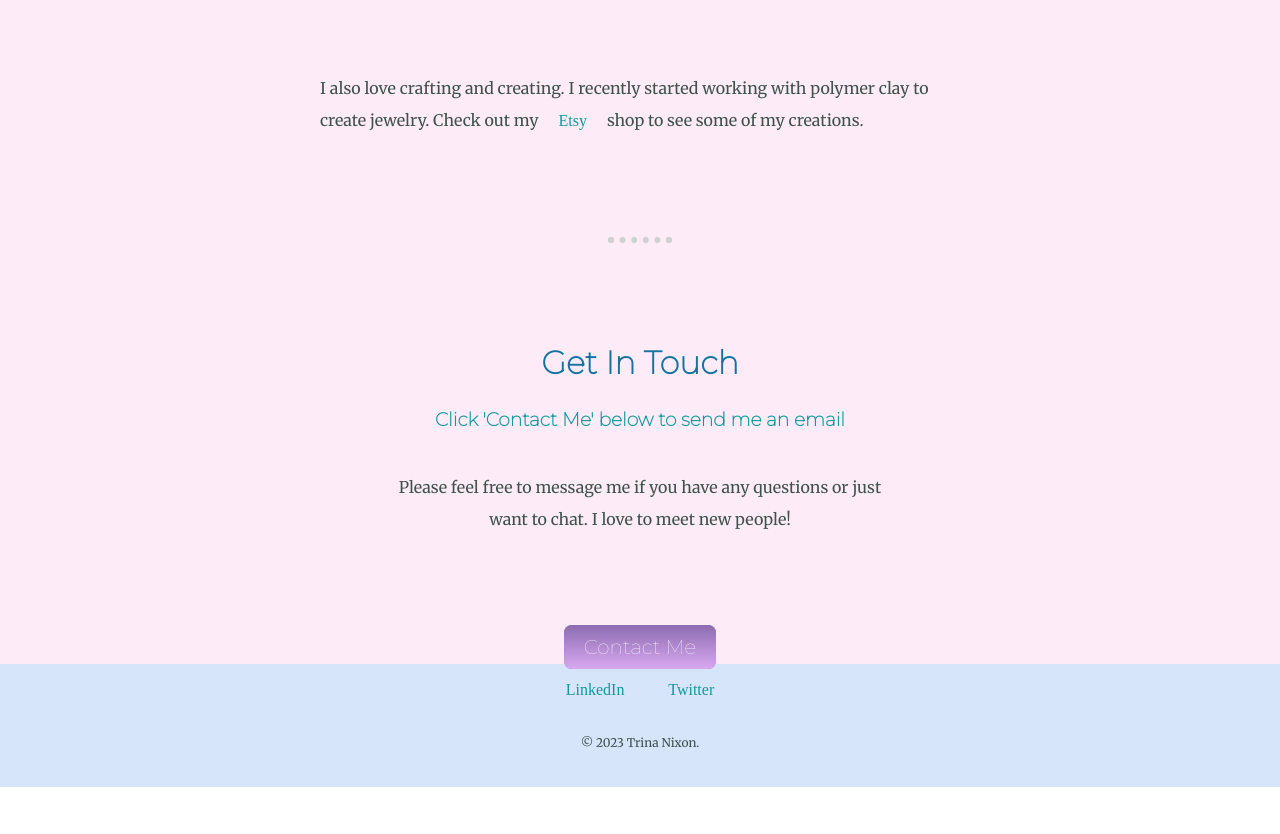
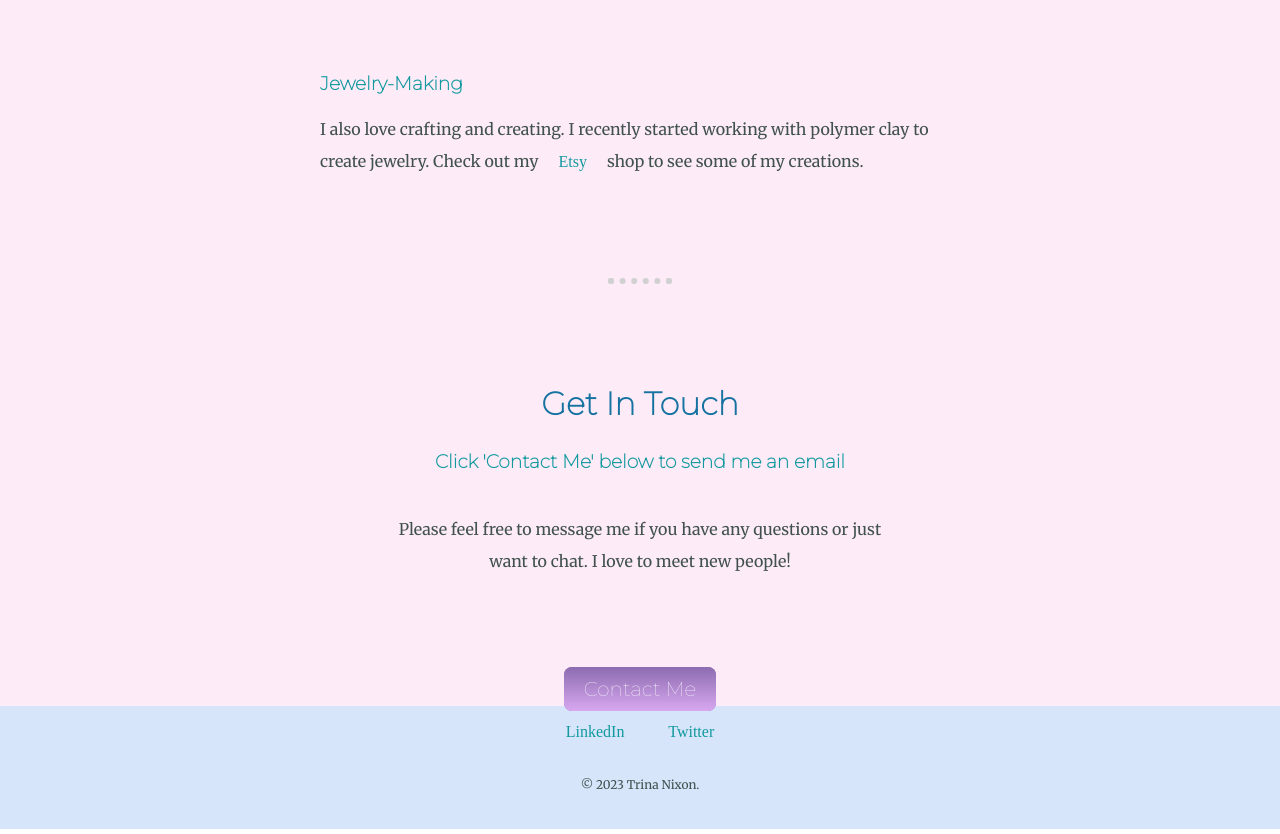
Before and after one commit to TrinaNix4/DPLaboutme, a plain HTML site: page index.html in a window 1280 px wide. Shown: the part 2526-3360 px from the top of the page. Before the commit the page ends 3318 px from the top, so only its background shows below. Drawn offline with Linux system fonts and the light colour scheme.

Commit message:
added header

```diff
--- a/index.html
+++ b/index.html
@@ -130,9 +130,8 @@
             <td>-</td>
             <td>X</td>
           </tr>
-
-
         </table>
+        <h3>Jewelry-Making</h3>
         <p>I also love crafting and creating. I recently started
           working with polymer clay to create jewelry. Check out my<a
             href="https://www.etsy.com/shop/EarthshineByTrina?ref=simple-shop-header-name&listing_id=1076084841">Etsy</a>shop
```
